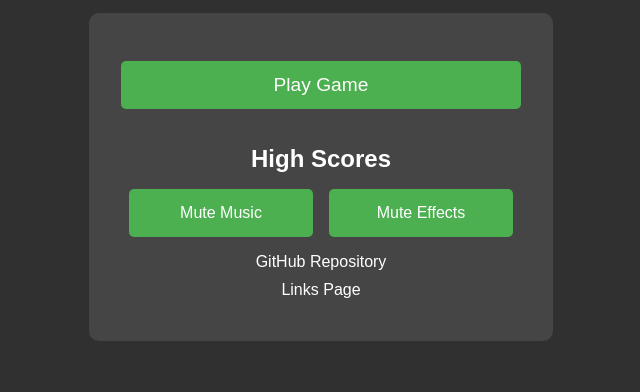
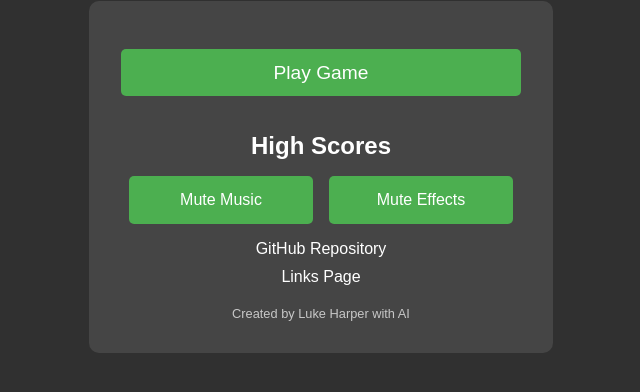
Before and after one commit to FlukieL/snake, a plain HTML site: page index.html in a window 1280 px wide. Shown: the part 342-734 px from the top of the page, without its empty margins (319-959 px from the left). Drawn offline with Linux system fonts and the light colour scheme; a web font is replaced by a local one.

Commit message:
Added creator note

```diff
--- a/index.html
+++ b/index.html
@@ -30,6 +30,7 @@
                 <a href="https://github.com/FlukieL/snake" target="_blank">GitHub Repository</a>
                 <a href="https://links.lukeharper.co.uk" target="_blank">Links Page</a>
             </div>
+            <div class="creator-info">Created by Luke Harper with AI</div>
         </div>
     </div>
 
--- a/style.css
+++ b/style.css
@@ -361,3 +361,9 @@ h1 {
 .links a:hover {
     color: #45a049;
 }
+
+.creator-info {
+    font-size: 0.8em;
+    color: rgba(255, 255, 255, 0.7);
+    margin-top: 20px;
+}
```
